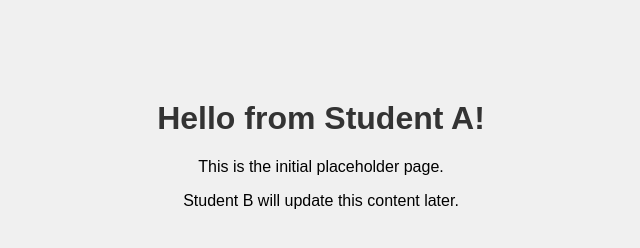
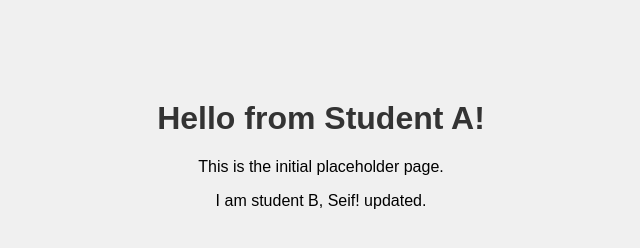
Before and after one commit to MamdouhH27/devops, a plain HTML site: page docker/index.html in a window 1280 px wide. Shown: the whole page, without its empty margins (319-959 px from the left). Drawn offline with Linux system fonts and the light colour scheme.

Commit message:
feat: updated web server content by Student B

```diff
--- a/docker/index.html
+++ b/docker/index.html
@@ -10,6 +10,6 @@
 <body>
     <h1>Hello from Student A!</h1>
     <p>This is the initial placeholder page.</p>
-    <p>Student B will update this content later.</p>
+    <p>I am student B, Seif! updated.</p>
 </body>
 </html>
```
